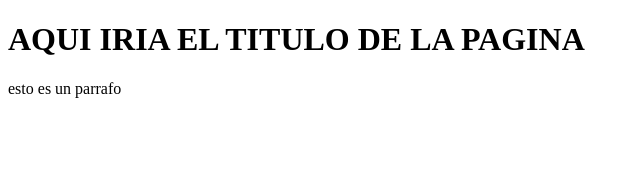
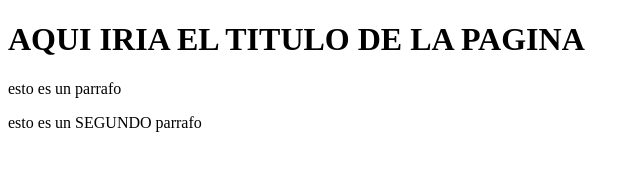
Before and after one commit to ZAMORA44/Proyecto-web-empresa-C, a plain HTML site: page index.html in a window 1280 px wide. Shown: the whole page, without its empty margins (0-640 px from the left). Drawn offline with Linux system fonts and the light colour scheme.

Commit message:
agregando segundo parrafo

```diff
--- a/index.html
+++ b/index.html
@@ -8,5 +8,6 @@
 <body>
     <h1>AQUI IRIA EL TITULO DE LA PAGINA</h1>
     <p>esto es un parrafo</p>
+    <p>esto es un SEGUNDO parrafo</p>
 </body>
 </html>
```
